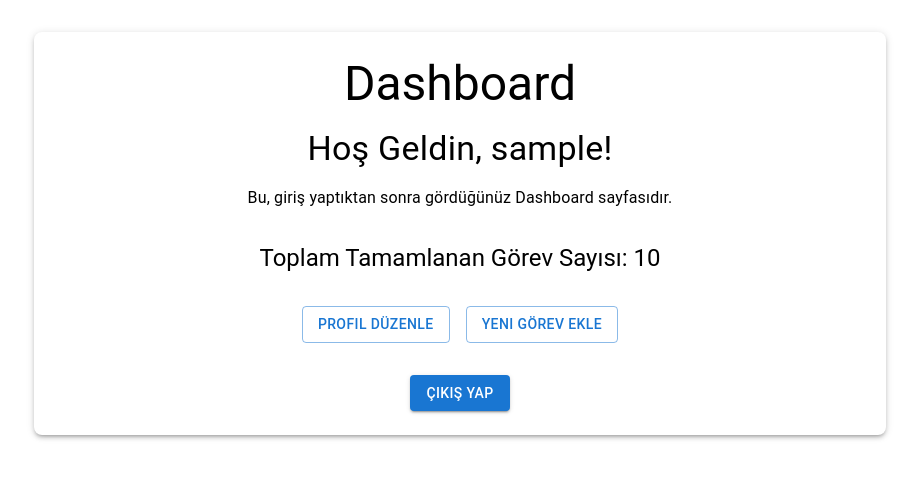
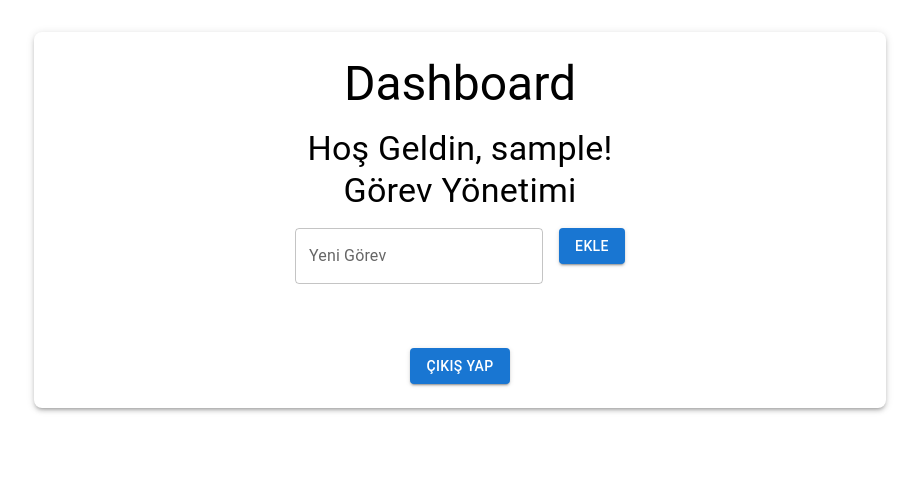
Before and after one commit to rmkofficial/techiz-task-manager, a Next.js app: page /dashboard in a window 1280 px wide. Shown: the top 478 px of the page, without its empty margins (180-1099 px from the left). Built offline with nearby package versions, Linux system fonts and the light colour scheme; sample sign-in values are in the browser's storage.

Commit message:
Update npm dependencies

```diff
--- a/package.json
+++ b/package.json
@@ -11,6 +11,7 @@
   "dependencies": {
     "@emotion/react": "^11.13.3",
     "@emotion/styled": "^11.13.0",
+    "@mui/icons-material": "^5.16.7",
     "@mui/material": "^5.16.7",
     "next": "14.2.6",
     "react": "^18",
--- /dev/null
+++ b/src/app/api/tasks/route.js
@@ -0,0 +1,46 @@
+// app/api/tasks/route.js
+
+let tasks = []; // Bellek içi veri kaynağı
+
+export async function GET(request) {
+    return new Response(JSON.stringify(tasks), {
+        status: 200,
+        headers: {
+            'Content-Type': 'application/json',
+        },
+    });
+}
+
+export async function POST(request) {
+    const task = await request.json();
+    task.id = new Date().getTime(); // ID atama
+    tasks.push(task);
+    return new Response(JSON.stringify(task), {
+        status: 201,
+        headers: {
+            'Content-Type': 'application/json',
+        },
+    });
+}
+
+export async function PUT(request) {
+    const updatedTask = await request.json();
+    tasks = tasks.map(task => (task.id === updatedTask.id ? updatedTask : task));
+    return new Response(JSON.stringify(updatedTask), {
+        status: 200,
+        headers: {
+            'Content-Type': 'application/json',
+        },
+    });
+}
+
+export async function DELETE(request) {
+    const { id } = await request.json();
+    tasks = tasks.filter(task => task.id !== id);
+    return new Response(JSON.stringify({ message: 'Task deleted' }), {
+        status: 200,
+        headers: {
+            'Content-Type': 'application/json',
+        },
+    });
+}
--- a/src/app/dashboard/page.js
+++ b/src/app/dashboard/page.js
@@ -4,6 +4,7 @@
 import React, { useEffect, useState } from 'react';
 import { Container, Typography, Box, Button } from '@mui/material';
 import { useRouter } from 'next/navigation';
+import TaskManager from '../../components/TaskManager'; // Yeni eklenen bileşeni içe aktar
 
 const DashboardPage = () => {
     const router = useRouter();
@@ -16,7 +17,7 @@ const DashboardPage = () => {
         if (!isLoggedIn) {
             router.push('/'); // Oturum yoksa giriş sayfasına yönlendir
         } else {
-            setUsername(storedUsername || 'Kullanıcı'); // Oturum açıksa kullanıcı adını ayarla
+            setUsername(storedUsername || 'Kullanıcı'); // Kullanıcı adı ayarla
         }
     }, [router]);
 
@@ -34,26 +35,12 @@ const DashboardPage = () => {
                 <Typography variant="h4" sx={{ mt: 2 }}>
                     Hoş Geldin, {username}!
                 </Typography>
-                <Typography variant="body1" sx={{ mt: 2 }}>
-                    Bu, giriş yaptıktan sonra gördüğünüz Dashboard sayfasıdır.
-                </Typography>
-
-                <Typography variant="h5" sx={{ mt: 4 }}>
-                    Toplam Tamamlanan Görev Sayısı: 10
-                </Typography>
-
-                <Box sx={{ display: 'flex', justifyContent: 'center', mt: 4 }}>
-                    <Button variant="outlined" sx={{ mx: 1 }}>
-                        Profil Düzenle
-                    </Button>
-                    <Button variant="outlined" sx={{ mx: 1 }}>
-                        Yeni Görev Ekle
+                <TaskManager /> {/* Görev Yönetimi Bileşeni */}
+                <Box sx={{ mt: 4 }}>
+                    <Button variant="contained" color="primary" onClick={handleLogout}>
+                        Çıkış Yap
                     </Button>
                 </Box>
-
-                <Button onClick={handleLogout} variant="contained" color="primary" sx={{ mt: 4 }}>
-                    Çıkış Yap
-                </Button>
             </Box>
         </Container>
     );
--- /dev/null
+++ b/src/components/TaskManager.js
@@ -0,0 +1,118 @@
+// src/components/TaskManager.js
+"use client";
+
+import React, { useState, useEffect } from 'react';
+import { Box, Button, TextField, Typography, List, ListItem, ListItemText, IconButton } from '@mui/material';
+import DeleteIcon from '@mui/icons-material/Delete';
+import EditIcon from '@mui/icons-material/Edit';
+
+const TaskManager = () => {
+    const [tasks, setTasks] = useState([]);
+    const [newTask, setNewTask] = useState('');
+    const [editTaskId, setEditTaskId] = useState(null);
+    const [editTaskTitle, setEditTaskTitle] = useState('');
+
+    useEffect(() => {
+        fetch('/api/tasks')
+            .then(response => response.json())
+            .then(data => setTasks(data));
+    }, []);
+
+    const handleAddTask = () => {
+        if (newTask.trim() === '') return;
+
+        const task = { title: newTask };
+
+        fetch('/api/tasks', {
+            method: 'POST',
+            headers: {
+                'Content-Type': 'application/json',
+            },
+            body: JSON.stringify(task),
+        })
+            .then(response => response.json())
+            .then(data => {
+                setTasks([...tasks, data]);
+                setNewTask('');
+            });
+    };
+
+    const handleEditTask = (id, title) => {
+        setEditTaskId(id);
+        setEditTaskTitle(title);
+    };
+
+    const handleUpdateTask = () => {
+        fetch('/api/tasks', {
+            method: 'PUT',
+            headers: {
+                'Content-Type': 'application/json',
+            },
+            body: JSON.stringify({ id: editTaskId, title: editTaskTitle }),
+        })
+            .then(response => response.json())
+            .then(updatedTask => {
+                setTasks(tasks.map(task => (task.id === updatedTask.id ? updatedTask : task)));
+                setEditTaskId(null);
+                setEditTaskTitle('');
+            });
+    };
+
+    const handleDeleteTask = (id) => {
+        fetch('/api/tasks', {
+            method: 'DELETE',
+            headers: {
+                'Content-Type': 'application/json',
+            },
+            body: JSON.stringify({ id }),
+        })
+            .then(() => {
+                setTasks(tasks.filter(task => task.id !== id));
+            });
+    };
+
+    return (
+        <Box>
+            <Typography variant="h4">Görev Yönetimi</Typography>
+            <Box sx={{ mt: 2 }}>
+                <TextField
+                    label="Yeni Görev"
+                    variant="outlined"
+                    value={newTask}
+                    onChange={(e) => setNewTask(e.target.value)}
+                />
+                <Button variant="contained" sx={{ ml: 2 }} onClick={handleAddTask}>
+                    Ekle
+                </Button>
+            </Box>
+            <List sx={{ mt: 2 }}>
+                {tasks.map(task => (
+                    <ListItem key={task.id} secondaryAction={
+                        <>
+                            <IconButton edge="end" aria-label="edit" onClick={() => handleEditTask(task.id, task.title)}>
+                                <EditIcon />
+                            </IconButton>
+                            <IconButton edge="end" aria-label="delete" onClick={() => handleDeleteTask(task.id)}>
+                                <DeleteIcon />
+                            </IconButton>
+                        </>
+                    }>
+                        {editTaskId === task.id ? (
+                            <TextField
+                                variant="outlined"
+                                value={editTaskTitle}
+                                onChange={(e) => setEditTaskTitle(e.target.value)}
+                                onBlur={handleUpdateTask}
+                                autoFocus
+                            />
+                        ) : (
+                            <ListItemText primary={task.title} />
+                        )}
+                    </ListItem>
+                ))}
+            </List>
+        </Box>
+    );
+};
+
+export default TaskManager;
```
Also changed, not shown: 1 other file (tests, documents, lock files or other folders).
